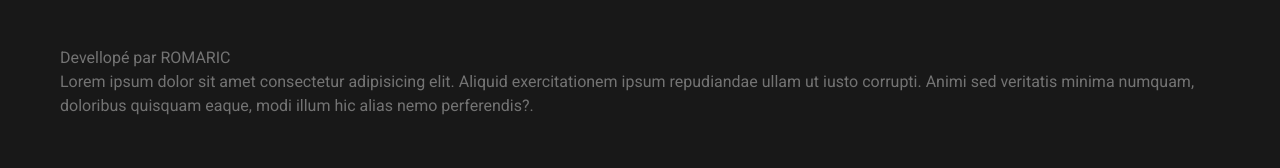
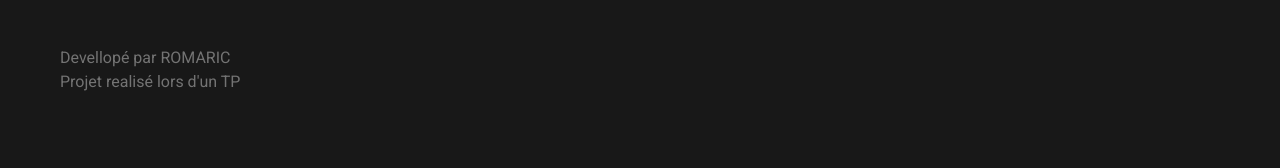
Before and after one commit to ROMARIC12/Netflix, a React (Vite) app in the folder frontend/: page / in a window 1280 px wide. Shown: the part 510-678 px from the top of the page. Built offline with nearby package versions, Linux system fonts and the light colour scheme; no server answers.

Commit message:
Update footer text and project description

```diff
--- a/frontend/src/components/Footer.jsx
+++ b/frontend/src/components/Footer.jsx
@@ -6,7 +6,7 @@ const Footer = () => {
       <div className="py-20">
         <p>Devellopé par ROMARIC</p>
         <p>
-          Lorem ipsum dolor sit amet consectetur adipisicing elit. Aliquid exercitationem ipsum repudiandae ullam ut iusto corrupti. Animi sed veritatis minima numquam, doloribus quisquam eaque, modi illum hic alias nemo perferendis?.
+          Projet realisé lors d'un TP
         </p>
       </div>
       <p className="pb-5">Questions? Contactez-nous.</p>
```
